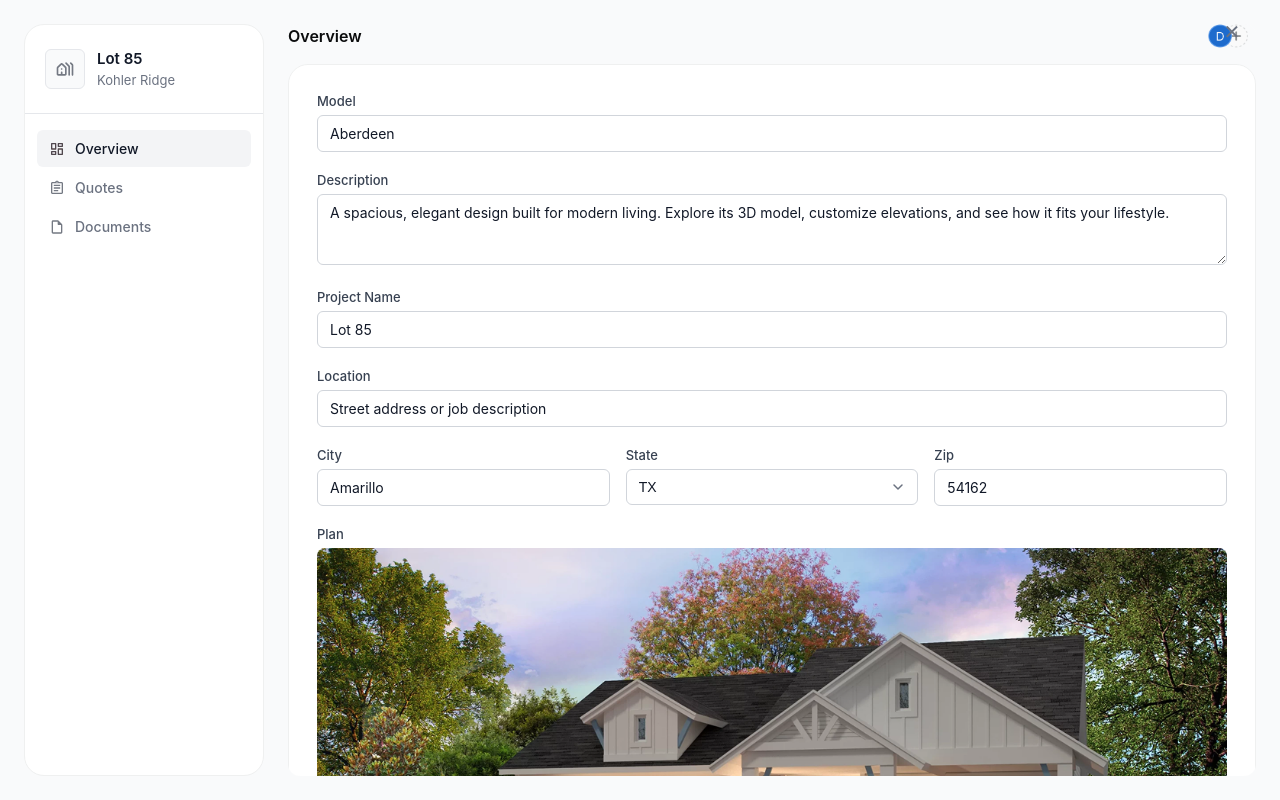
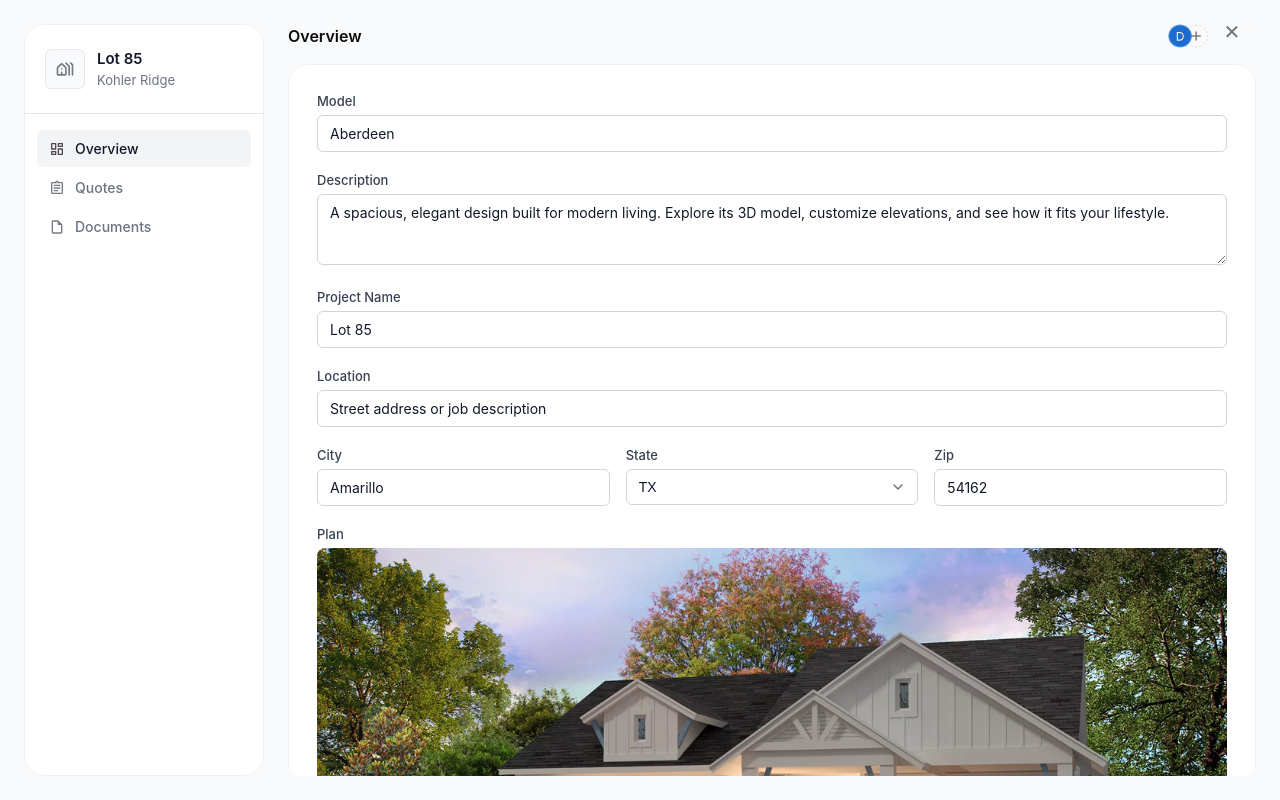
Before and after one commit to Jevohngg/mybldr-frontend, a React (Vite) app: page /communities/1/lots/1 in a window 1280 px wide. Built offline with nearby package versions, Linux system fonts and the light colour scheme; a web font is replaced by a local one.

Commit message:
Updated ReservedLotDetailPage.module.css

```diff
--- a/src/pages/ReservedLotDetail/ReservedLotDetailPage.module.css
+++ b/src/pages/ReservedLotDetail/ReservedLotDetailPage.module.css
@@ -73,7 +73,8 @@
   transition: background 0.15s;
   max-width: 40px !important;
   position: absolute;
-  right: 32px;
+  right: 72px;
+  top20px
 }
 
 .addButton:hover {
```
